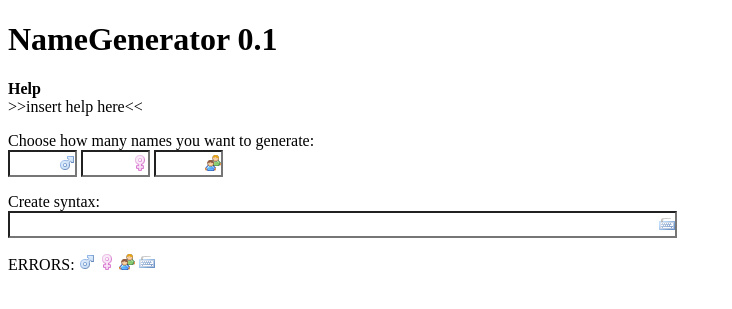
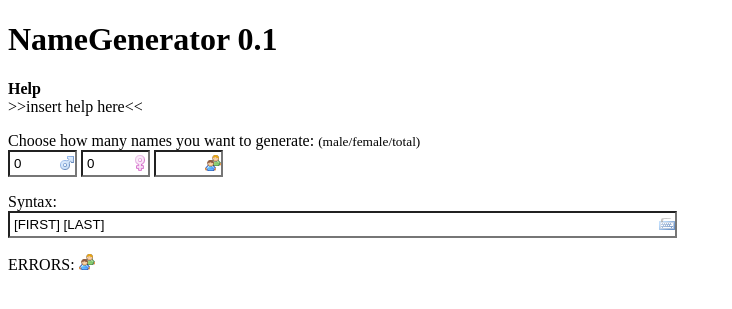
Before and after one commit to MarkoKaartinen/NameGenerator, a PHP site: page / in a window 1280 px wide. Shown: the top 309 px of the page, without its empty margins (0-732 px from the left). Run offline with PHP 8.4, Linux system fonts and the light colour scheme; some libraries are stand-ins or nearby versions.

Commit message:
defaults set

```diff
--- a/generate.php
+++ b/generate.php
@@ -1,3 +1,3 @@
 <?php
-
+$lang = $_GET['lang'];
 ?>
--- a/index.php
+++ b/index.php
@@ -11,9 +11,6 @@
 </head>
 <body>
 <?php
-//for debugging
-error_reporting(-1);
-
 include("config.php");
 
 $keys = array_keys($langs);
@@ -33,7 +30,7 @@ if(count($keys) == 1){
 <form action="" method="post" id="namegenform">
 <?php if($lang == ""){ ?>
 	<p>Choose language file:<br />
-	<select name="lang">
+	<select name="lang" id="lang">
 		<?php
 		for($i=0; $i < count($keys); $i++){
 			echo "<option value=\"".$keys[$i]."\">".$keys[$i]." - ".$langs[$keys[$i]]."</option>";
@@ -41,11 +38,11 @@ if(count($keys) == 1){
 		?>
 	</select>
 	</p>
-<?php } ?>
-<p>Choose how many names you want to generate:<br/>
-<input type="text" name="male" id="male" size="5" /> <input type="text" name="female" id="female" size="5" /> <input type="text" name="all" id="all" size="5" /></p>
-<p>Create syntax:<br />
-<input type="text" name="syntax" id="syntax" size="80" /></p>
+<?php }else{ echo "<input type=\"hidden\" name=\"lang\" value=\"".$lang."\" id=\"lang\" >"; } ?>
+<p>Choose how many names you want to generate: <small>(male/female/total)</small><br/>
+<input type="text" name="male" id="male" size="5" value="0" /> <input type="text" name="female" id="female" size="5" value="0" /> <input type="text" name="all" id="all" size="5" /></p>
+<p>Syntax:<br />
+<input type="text" name="syntax" id="syntax" size="80" value="[FIRST] [LAST]" /></p>
 <div id="error"></div>
 <p><input type="submit" value="Generate" id="button" /></p>
 </form>
--- a/javascript.js
+++ b/javascript.js
@@ -70,7 +70,11 @@ function checkData(){
 			if((eval(male)+eval(female))>all){
 				var allimg = '<img src="img/all.png" alt="all" /> ';
 			}else{
-				var allimg = "";
+				if(all == 0){
+					var allimg = '<img src="img/all.png" alt="all" /> ';
+				}else{
+					var allimg = "";
+				}
 			}
 		}
 	}
```
